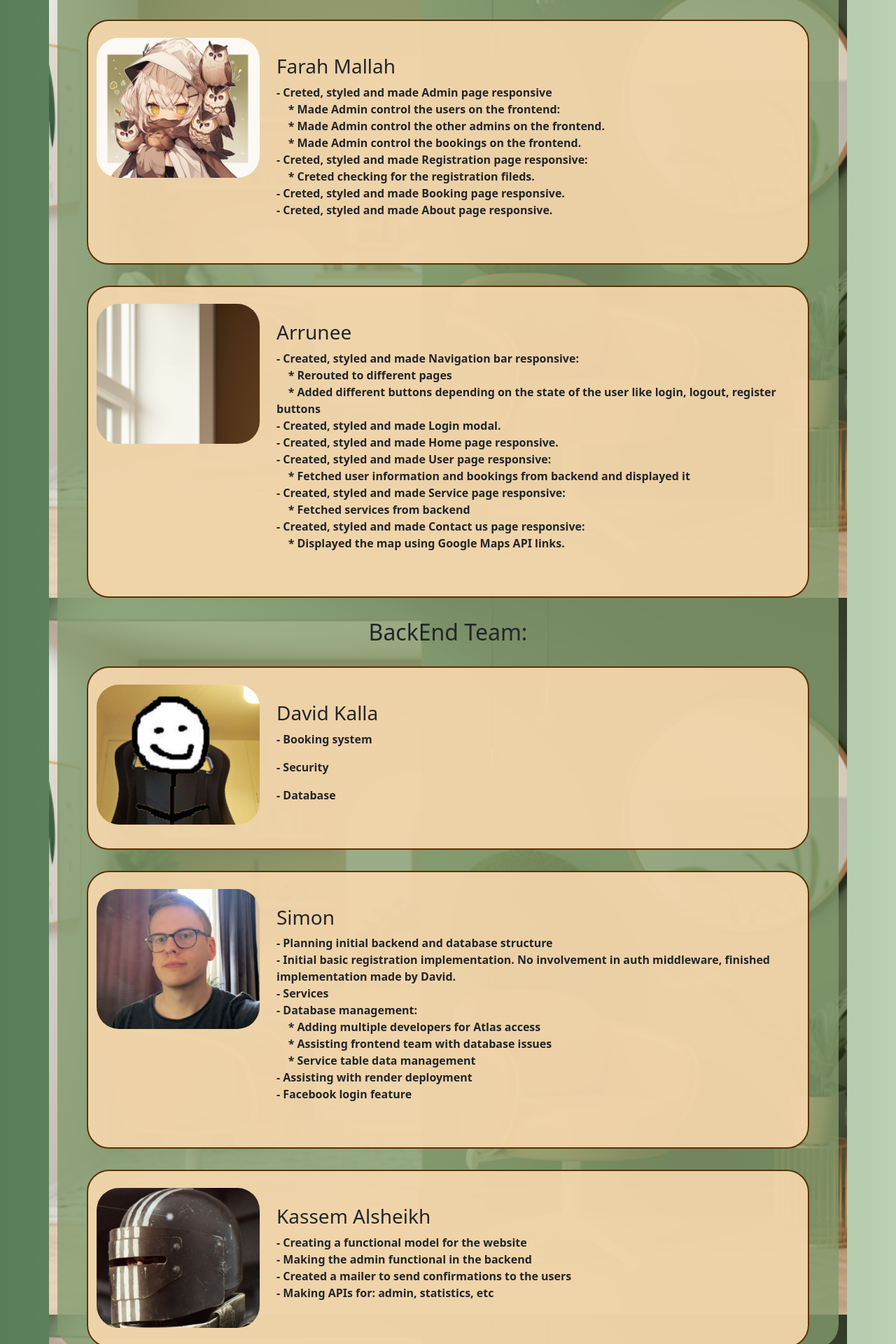
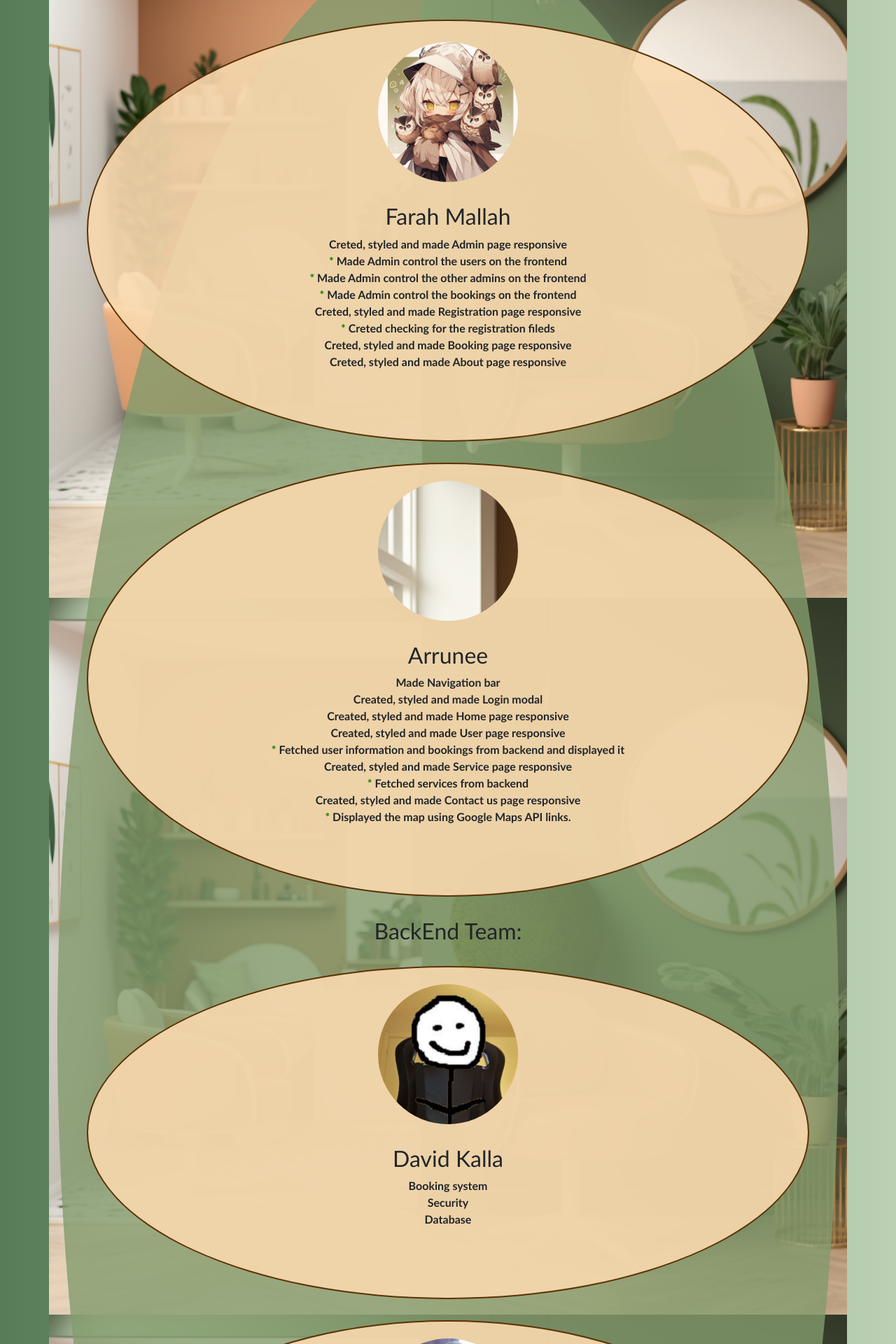
Before and after one commit to Asom98/fullstack, a React (Vite) app: page /about in a window 1280 px wide. Shown: the part 320-2240 px from the top of the page at 70% size. Built offline with nearby package versions, Linux system fonts and the light colour scheme.

Commit message:
Fixed about style

```diff
--- a/src/components/AboutPage.jsx
+++ b/src/components/AboutPage.jsx
@@ -4,103 +4,119 @@ import "./css/About.css";
 
 export function AboutPage() {
   return (
-    <Container className="about-container justify-content-center">
-      <Container className="about-in-container justify-content-center rounded-5">
+    <Container className="about-container">
+      <Container className="about-in-container rounded-circle">
         <h2 className="team-title">FrontEnd Team:</h2>
-        <Row className="developer-row rounded-5">
-          <Col xs={12} md={3}>
-            <Container className="developer-pic-Farah rounded-5 mt-4 mb-4"></Container>
-          </Col>
-          <Col xs={12} md={9} className="mb-5 mt-5">
-            <h3>Farah Mallah</h3>
+        <Row className="developer-row rounded-circle">
+          <Col xs={12}>
+            <Container className="developer-pic-Farah rounded-circle"></Container>
+            <Container className="about-info rounded-circle">
+              <h2>Farah Mallah</h2>
               <p>
-              - Creted, styled and made Admin page responsive <br />{" "}
-              &nbsp;&nbsp;&nbsp;&nbsp;* Made Admin control the users on the
-              frontend:
+                Creted, styled and made Admin page responsive
+                <br /> <span style={{ color: "green" }}>*</span> Made Admin
+                control the users on the frontend
                 <br />
-              &nbsp;&nbsp;&nbsp;&nbsp;* Made Admin control the other admins on
-              the frontend.
+                <span style={{ color: "green" }}>*</span> Made Admin control the
+                other admins on the frontend
                 <br />
-              &nbsp;&nbsp;&nbsp;&nbsp;* Made Admin control the bookings on the
-              frontend.
-              <br />- Creted, styled and made Registration page responsive:
+                <span style={{ color: "green" }}>*</span> Made Admin control the
+                bookings on the frontend
                 <br />
-              &nbsp;&nbsp;&nbsp;&nbsp;* Creted checking for the registration
-              fileds.
-              <br />- Creted, styled and made Booking page responsive.
-              <br />- Creted, styled and made About page responsive.
+                Creted, styled and made Registration page responsive
+                <br />
+                <span style={{ color: "green" }}>*</span> Creted checking for
+                the registration fileds
+                <br />
+                Creted, styled and made Booking page responsive
+                <br />
+                Creted, styled and made About page responsive
               </p>
+            </Container>
           </Col>
         </Row>
-        <Row className="developer-row rounded-5">
-          <Col xs={12} md={3}>
-            <Container className="developer-pic rounded-5 mt-4 mb-4"></Container>
-          </Col>
-          <Col xs={12} md={9} className="mb-5 mt-5">
-            <h3>Arrunee</h3>
+        <Row className="developer-row rounded-circle">
+          <Col xs={12}>
+            <Container className="developer-pic rounded-circle mt-4 mb-4"></Container>
+            <Container className="about-info rounded-circle">
+              <h2>Arrunee</h2>
               <p>
-              - Created, styled and made Navigation bar responsive: <br />
-              &nbsp;&nbsp;&nbsp;&nbsp;* Rerouted to different pages <br />
-              &nbsp;&nbsp;&nbsp;&nbsp;* Added different buttons depending on the
-              state of the user like login, logout, register buttons
-              <br />- Created, styled and made Login modal. <br />- Created,
-              styled and made Home page responsive.
-              <br />- Created, styled and made User page responsive: <br />
-              &nbsp;&nbsp;&nbsp;&nbsp;* Fetched user information and bookings
-              from backend and displayed it <br />
-              - Created, styled and made Service page responsive: <br />
-              &nbsp;&nbsp;&nbsp;&nbsp;* Fetched services from backend <br />-
-              Created, styled and made Contact us page responsive: <br />
-              &nbsp;&nbsp;&nbsp;&nbsp;* Displayed the map using Google Maps API
-              links.
+                Made Navigation bar
+                <br />
+                Created, styled and made Login modal
+                <br />
+                Created, styled and made Home page responsive
+                <br />
+                Created, styled and made User page responsive
+                <br />
+                <span style={{ color: "green" }}>*</span> Fetched user
+                information and bookings from backend and displayed it <br />
+                Created, styled and made Service page responsive
+                <br />
+                <span style={{ color: "green" }}>*</span> Fetched services from
+                backend <br />
+                Created, styled and made Contact us page responsive
+                <br />
+                <span style={{ color: "green" }}>*</span> Displayed the map
+                using Google Maps API links.
               </p>
+            </Container>
           </Col>
         </Row>
         <h2 className="team-title">BackEnd Team:</h2>
-        <Row className="developer-row rounded-5">
-          <Col xs={12} md={3}>
-            <Container className="developer-pic-david rounded-5 mt-4 mb-4"></Container>
-          </Col>
-          <Col xs={12} md={9} className="mb-5 mt-5">
-            <h3>David Kalla</h3>
-            <p>- Booking system</p>
-            <p>- Security</p>
-            <p>- Database</p>
+        <Row className="developer-row rounded-circle">
+          <Col xs={12}>
+            <Container className="developer-pic-david rounded-circle mt-4 mb-4"></Container>
+            <Container className="about-info rounded-circle">
+              <h2>David Kalla</h2>
+              <p>
+                Booking system
+                <br />
+                Security
+                <br />
+                Database
+              </p>
+            </Container>
           </Col>
         </Row>
-        <Row className="developer-row rounded-5">
-          <Col xs={12} md={3}>
-            <Container className="developer-pic-Simon rounded-5 mt-4 mb-4"></Container>
-          </Col>
-          <Col xs={12} md={9} className="mb-5 mt-5">
-            <h3>Simon</h3>
+        <Row className="developer-row rounded-circle">
+          <Col xs={12}>
+            <Container className="developer-pic-Simon rounded-circle mt-4 mb-4"></Container>
+            <Container className="about-info rounded-circle">
+              <h2>Simon Eriksson</h2>
               <p>
-              - Planning initial backend and database structure
-              <br />- Initial basic registration implementation. No involvement
-              in auth middleware, finished implementation made by David.
-              <br />- Services <br />- Database management:
+                Planning initial backend and database structure
                 <br />
-              &nbsp;&nbsp;&nbsp;&nbsp;* Adding multiple developers for Atlas
-              access <br />
-              &nbsp;&nbsp;&nbsp;&nbsp;* Assisting frontend team with database
-              issues <br />
-              &nbsp;&nbsp;&nbsp;&nbsp;* Service table data management <br />-
-              Assisting with render deployment <br />- Facebook login feature
+                Initial basic registration implementation. Finished
+                implementation made by David.
+                <br />
+                Services <br />
+                Database management:
+                <br />
+                <span style={{ color: "green" }}>*</span> Adding multiple
+                developers for Atlas access <br />
+                <span style={{ color: "green" }}>*</span> Assisting frontend
+                team with database issues <br />
+                <span style={{ color: "green" }}>*</span> Service table data
+                management <br />
+                Assisting with render deployment <br />
+                Facebook login feature
               </p>
+            </Container>
           </Col>
         </Row>
-        <Row className="developer-row rounded-5">
-          <Col xs={12} md={3}>
-            <Container className="developer-pic-Kassim rounded-5 mt-4 mb-4"></Container>
-          </Col>
-          <Col xs={12} md={9} className="mb-5 mt-5">
-            <h3>Kassem Alsheikh</h3>
+        <Row className="developer-row rounded-circle">
+          <Col xs={12}>
+            <Container className="developer-pic-Kassim rounded-circle mt-4 mb-4"></Container>
+            <Container className="about-info rounded-circle">
+              <h2>Kassem Alsheikh</h2>
               <p>
-              - Creating a functional model for the website <br />
-              - Making the admin functional in the backend <br />
-              - Created a mailer to send confirmations to the users <br />-
+                Creating a functional model for the website <br />
+                Making the admin functional in the backend <br />
+                Created a mailer to send confirmations to the users <br />
                 Making APIs for: admin, statistics, etc
               </p>
+            </Container>
           </Col>
         </Row>
       </Container>
--- a/src/components/css/About.css
+++ b/src/components/css/About.css
@@ -1,35 +1,50 @@
 .developer-pic{
   background-image: url("../backgrounds/Admin_beauty_salon.png") !important;
-  height: 200px;
+  height: 200px !important;
+  width: 200px !important;
 }
 
 .developer-pic-david{
   background-image: url("../backgrounds/David.png") !important;
-  height: 200px;
   background-size: cover;
+  height: 200px !important;
+  width: 200px !important;
 }
 
 .developer-pic-Farah{
   background-image: url("../backgrounds/Farah.png") !important;
-  height: 200px;
   background-size: cover;
+  height: 200px !important;
+  width: 200px !important;
+  margin-top: 30px !important;
+}
+
+.about-info{
+  margin-bottom: 100px !important;
+  margin-top: 30px !important;
 }
 
 .developer-pic-Kassim {
   background-image: url("../backgrounds/Kassim.jpg") !important;
-  height: 200px;
   background-size: cover;
+  display: flex;
+  align-items: center;
+  height: 200px !important;
+  width: 200px !important;
 }
 
 .developer-pic-Simon {
   background-image: url("../backgrounds/Simon.png") !important;
-  height: 200px;
+  height: 200px !important;
+  width: 200px !important;
   background-size: cover;
 }
 
 .about-container{
   background-image: url("../backgrounds/About_Page_Background.png") !important;
   padding-top: 50px !important;
+  font-family:'Trebuchet MS', 'Lucida Sans Unicode', 'Lucida Grande', 'Lucida Sans', Arial, sans-serif;
+  text-align: center;
 
 }
 
```
Lines whose indentation alone changed are shown as unchanged.
